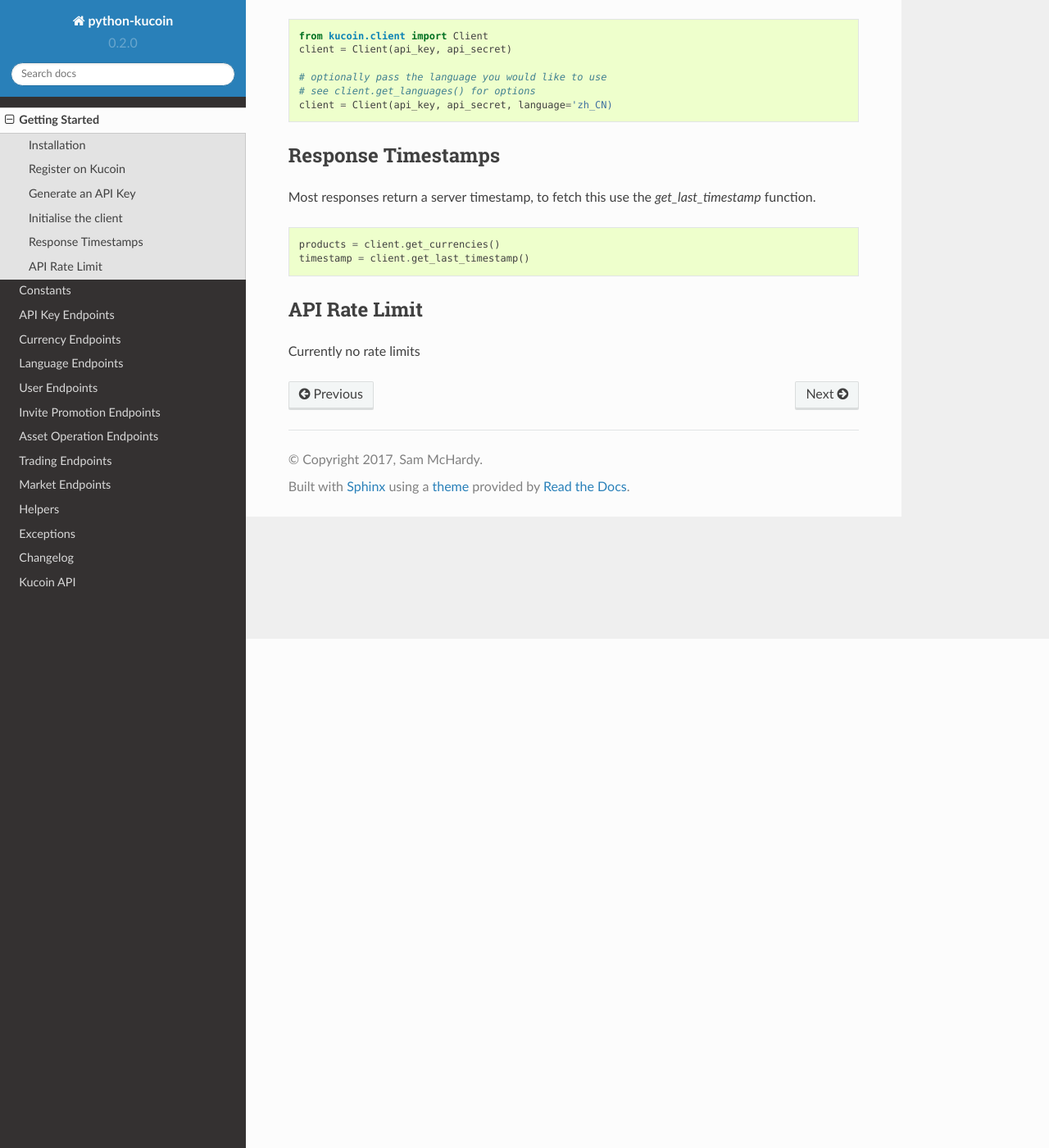
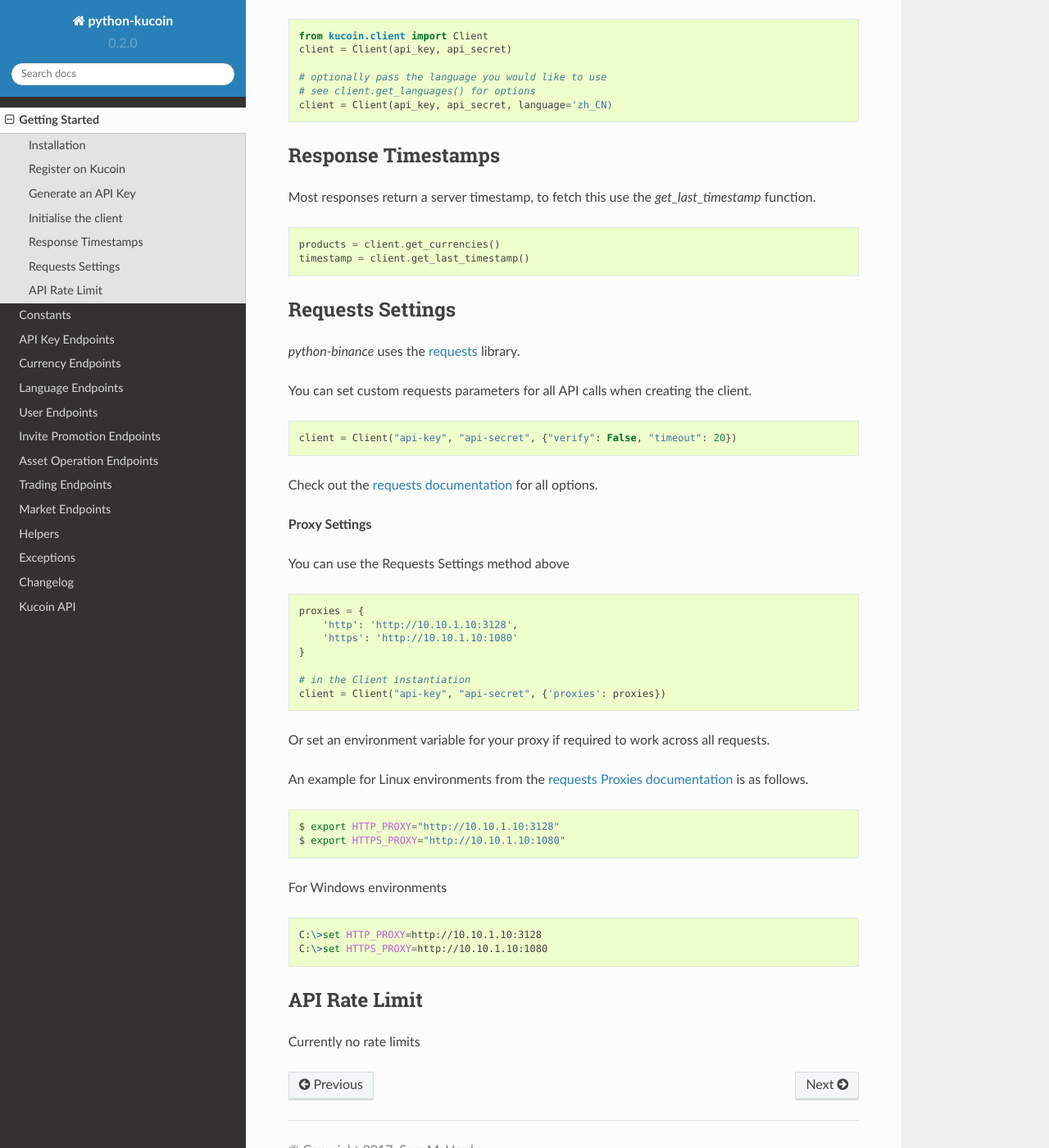
Before and after one commit to sammchardy/python-kucoin, a Sphinx documentation site: the page built from docs/overview.rst, in a window 1280 px wide and 1400 px high, scrolled down 621 px. Shown: the whole window at 82% size. Built offline with Sphinx 7.4.7 and the Read the Docs theme 2.0.0, drawn with Linux system fonts in a browser that asks for light colours; formulas are drawn with MathJax 3.

Commit message:
Add requests params to client

```diff
--- a/docs/overview.rst
+++ b/docs/overview.rst
@@ -46,6 +46,50 @@
     products = client.get_currencies()
     timestamp = client.get_last_timestamp()
 
+
+Requests Settings
+-----------------
+
+`python-binance` uses the `requests <http://docs.python-requests.org/en/master/>`_ library.
+
+You can set custom requests parameters for all API calls when creating the client.
+
+.. code:: python
+
+    client = Client("api-key", "api-secret", {"verify": False, "timeout": 20})
+
+Check out the `requests documentation <http://docs.python-requests.org/en/master/>`_ for all options.
+
+**Proxy Settings**
+
+You can use the Requests Settings method above
+
+.. code:: python
+
+    proxies = {
+        'http': 'http://10.10.1.10:3128',
+        'https': 'http://10.10.1.10:1080'
+    }
+
+    # in the Client instantiation
+    client = Client("api-key", "api-secret", {'proxies': proxies})
+
+Or set an environment variable for your proxy if required to work across all requests.
+
+An example for Linux environments from the `requests Proxies documentation <http://docs.python-requests.org/en/master/user/advanced/#proxies>`_ is as follows.
+
+.. code-block:: bash
+
+    $ export HTTP_PROXY="http://10.10.1.10:3128"
+    $ export HTTPS_PROXY="http://10.10.1.10:1080"
+
+For Windows environments
+
+.. code-block:: bash
+
+    C:\>set HTTP_PROXY=http://10.10.1.10:3128
+    C:\>set HTTPS_PROXY=http://10.10.1.10:1080
+
 API Rate Limit
 --------------
 
```
Also changed, not shown: 1 other file.
